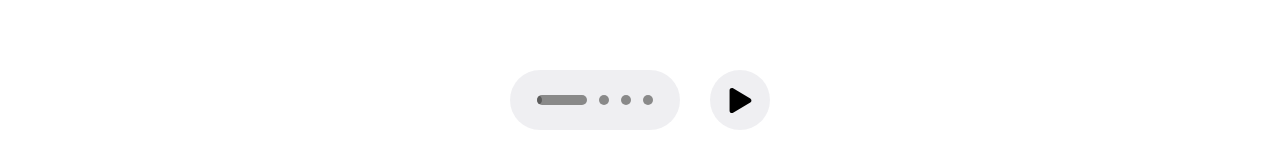
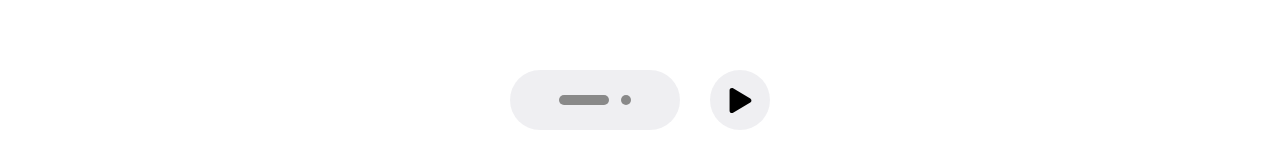
Before and after one commit to mg300/slider, a Next.js app: page / in a window 1280 px wide. Shown: the part 630-798 px from the top of the page. Built offline with nearby package versions, Linux system fonts and the light colour scheme.

Commit message:
feat: control panel done

```diff
--- a/src/app/components/control/PlayPause.tsx
+++ b/src/app/components/control/PlayPause.tsx
@@ -24,46 +24,60 @@ const PlayPauseComp = styled.button`
 `;
 
 function PlayPause() {
-  const { audioURLs, currentSlideNum, nextSlide, isResume, moveToFirst } = useAppStore();
+  const {
+    audioURLs,
+    currentSlideNum,
+    numOfSlides,
+    nextSlide,
+    setProgressBar,
+    moveToSlide,
+    updateAudioState,
+    audioState,
+  } = useAppStore();
   const [btnState, setBtnState] = useState("play");
-  if (isResume && btnState === "pause") {
-    setBtnState("resume");
-  }
+  const audioRef = useRef<HTMLAudioElement | null>(null);
 
   const handleClick = function () {
     if (btnState === "play") {
       setBtnState("pause");
+      updateAudioState("play");
       playAudio();
     }
     if (btnState === "pause") {
       setBtnState("play");
+      updateAudioState("pause");
       pauseAudio();
     }
-    if (btnState === "resume") {
-      setBtnState("play");
-      moveToFirst();
+    if (btnState === "return") {
+      setBtnState("pause");
+      updateAudioState("play");
+      moveToSlide(1);
+      playAudio();
     }
   };
 
-  const audioRef = useRef<HTMLAudioElement | null>(null);
-  const [isPlaying, setIsPlaying] = useState(false);
-  console.log(currentSlideNum);
   useEffect(() => {
     if (audioURLs) {
       const audioElement = document.createElement("audio");
-      audioElement.src = audioURLs[currentSlideNum];
-      console.log(audioElement.src);
+      audioElement.src = audioURLs[currentSlideNum - 1];
       audioRef.current = audioElement;
-      // audioElement.addEventListener("loadedmetadata", () => {
-      //   console.log(audioElement.duration);
-      // });
+      audioElement.addEventListener("timeupdate", () => {
+        setProgressBar((audioElement.currentTime / audioElement.duration) * 100);
+      });
       const handleAudioEnded = () => {
         audioElement.removeEventListener("ended", handleAudioEnded);
+        if (numOfSlides === currentSlideNum) {
+          setBtnState("return");
+          updateAudioState("return");
+        } else {
+          nextSlide();
+        }
+      };
 
-        nextSlide();
-      };
-      if (currentSlideNum != 0) playAudio();
-
+      if (audioState === "play") {
+        playAudio();
+        setBtnState("pause");
+      }
       audioElement.addEventListener("ended", handleAudioEnded);
     }
 
@@ -72,19 +86,17 @@ function PlayPause() {
         pauseAudio();
       }
     };
-  }, [currentSlideNum]);
+  }, [currentSlideNum, audioState]);
 
   const playAudio = () => {
     if (audioRef.current) {
       audioRef.current.play();
-      setIsPlaying(true);
     }
   };
 
   const pauseAudio = () => {
     if (audioRef.current) {
       audioRef.current.pause();
-      setIsPlaying(false);
     }
   };
 
@@ -92,7 +104,7 @@ function PlayPause() {
     <PlayPauseComp onClick={handleClick}>
       {btnState == "pause" && <FaPause />}
       {btnState == "play" && <FaPlay />}
-      {btnState === "resume" && <PiArrowCounterClockwiseBold />}
+      {btnState === "return" && <PiArrowCounterClockwiseBold />}
     </PlayPauseComp>
   );
 }
--- a/src/app/components/control/SlideDots.tsx
+++ b/src/app/components/control/SlideDots.tsx
@@ -1,4 +1,5 @@
 "use client";
+import { useAppStore } from "@/app/lib/store/store";
 import React, { useState } from "react";
 import styled, { css } from "styled-components";
 
@@ -33,25 +34,27 @@ const Progress = styled.div<{ $ProgressPercent: number }>`
   border-radius: 10px;
   background-color: rgba(74, 74, 74, 0.7);
   transform: translateX(${(props) => -100 + props.$ProgressPercent}%);
+  transition: transform 0.6s;
 `;
 
 function SlideDots() {
   const [slideNumActive, setSlideNumActive] = useState<number>(0);
+  const { progressBarPercent, currentSlideNum, moveToSlide, numOfSlides, updateAudioState } = useAppStore();
   const [progressPercent, setProgressPercent] = useState<number>(10);
-
   const handleClick = function (num: number) {
-    setSlideNumActive(num);
+    moveToSlide(num);
   };
 
   return (
     <SlideDotsComp>
-      {[0, 1, 2, 3].map((i) => (
-        <Dot key={i} onClick={() => handleClick(i)} className={slideNumActive === i ? "active" : ""}>
-          {slideNumActive === i && <Progress $ProgressPercent={progressPercent} />}
-        </Dot>
-      ))}
+      {Array(numOfSlides)
+        .fill(null)
+        .map((_, i) => (
+          <Dot key={i} onClick={() => handleClick(i + 1)} className={currentSlideNum - 1 === i ? "active" : ""}>
+            {currentSlideNum - 1 === i && <Progress $ProgressPercent={progressBarPercent} />}
+          </Dot>
+        ))}
     </SlideDotsComp>
   );
 }
-
 export default SlideDots;
--- a/src/app/components/slide/Slide.tsx
+++ b/src/app/components/slide/Slide.tsx
@@ -27,7 +27,7 @@ const Title = styled.div`
 `;
 function Slides({ slideActive }: { slideActive: number }) {
   return (
-    <SlideWrapper $slideActiveNum={slideActive}>
+    <SlideWrapper $slideActiveNum={slideActive - 1}>
       <Slide>
         <>
           <Title>Witam 1</Title>
--- a/src/app/lib/store/SliderSlice.tsx
+++ b/src/app/lib/store/SliderSlice.tsx
@@ -2,42 +2,40 @@ import { StateCreator } from "zustand";
 
 export interface SliderSlice {
   numOfSlides: number;
+  progressBarPercent: number;
   slideDuration: number;
-  isPlaying: boolean;
+  audioState: "play" | "pause" | "return";
   imageURLs: string[];
   audioURLs: string[];
-  isResume: boolean;
   currentSlideNum: number;
   nextSlide: () => void;
   fetchSlidesData: () => void;
   moveToSlide: (arg: number) => void;
-  moveToFirst: () => void;
+  setProgressBar: (arg: number) => void;
+  updateAudioState: (arg: "play" | "pause" | "return") => void;
 }
 
 export const createSliderSlice: StateCreator<SliderSlice> = (set, get) => ({
-  numOfSlides: 1,
-  isPlaying: true,
+  numOfSlides: 2,
+  progressBarPercent: 0,
+  audioState: "pause",
   imageURLs: [],
   audioURLs: ["song1.mp3", "song2.mp3"],
   slideDuration: 5,
-  currentSlideNum: 0,
+  currentSlideNum: 1,
   isResume: false,
   nextSlide: () => {
-    if (get().currentSlideNum === get().numOfSlides) {
-      set({ isResume: true });
-      set({ isPlaying: false });
-    } else {
-      set({ currentSlideNum: get().currentSlideNum + 1 });
-    }
+    set({ currentSlideNum: get().currentSlideNum + 1 });
   },
   moveToSlide: (slideNum) => {
     set({ currentSlideNum: slideNum });
-    set({ isResume: false });
+    set({ progressBarPercent: 0 });
   },
   fetchSlidesData: () => {},
-  moveToFirst: () => {
-    set({ currentSlideNum: 0 });
-    set({ isPlaying: true });
-    set({ isResume: false });
+  setProgressBar: (num) => {
+    set({ progressBarPercent: num });
+  },
+  updateAudioState: (audioState) => {
+    get().audioState = audioState;
   },
 });
```
